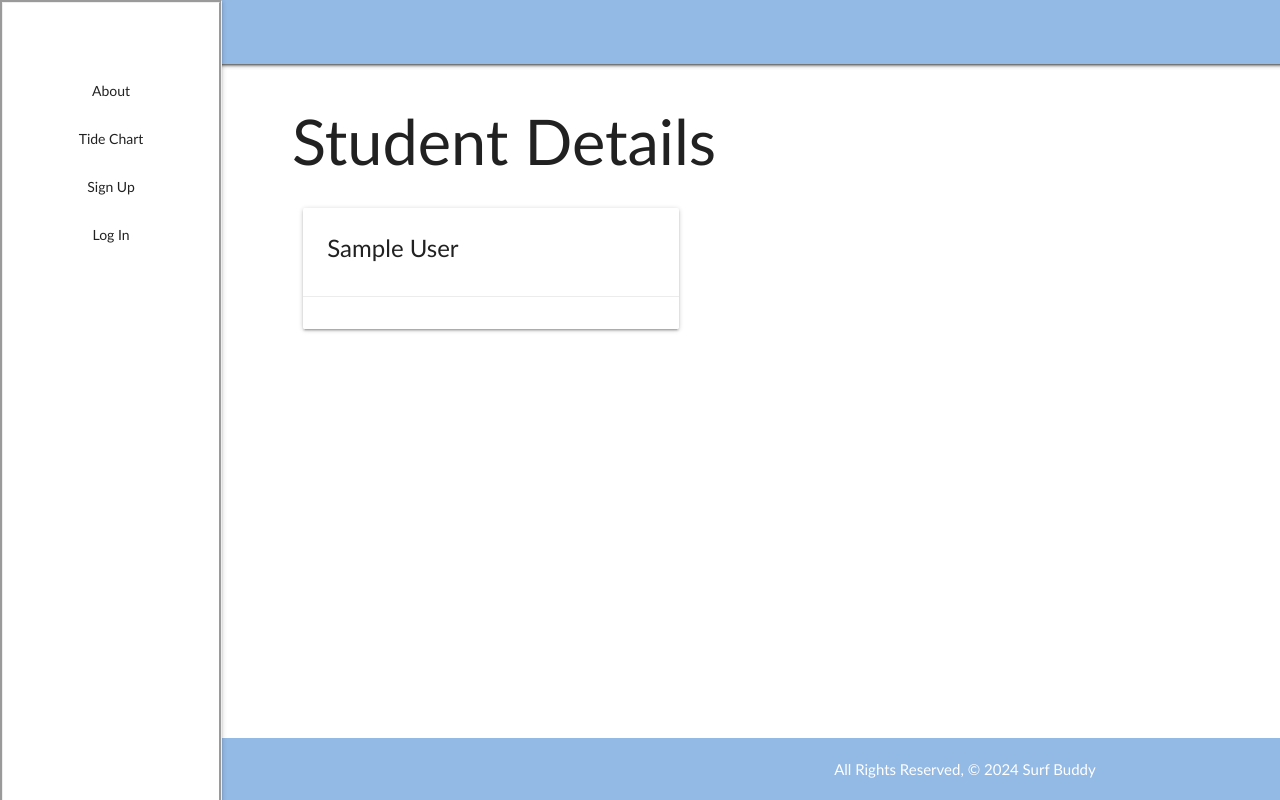
After one commit to chochristinak/swelldevs-surfbuddy, a Django app: page /students/1/ in a window 1280 px wide. The commit adds this page. Run offline with Django 5.2, Linux system fonts and the light colour scheme; tables that the repository leaves empty hold one stand-in row (values such as "Sample post").

Commit message:
Added Student Details Page and Profile Page

```diff
--- a/main_app/models.py
+++ b/main_app/models.py
@@ -26,7 +26,7 @@ LEVELS = (
 # Student Model
 class Student(models.Model):
     name = models.CharField(max_length=100)                                                        # student name
-    email = models.EmailField()                                                                     # student email
+    email = models.CharField(blank=True)                                                                    # student email
     age = models.PositiveIntegerField(validators=[MinValueValidator(5), MaxValueValidator(110)])   # student age must positive and between the ages 5-110
     level = models.CharField(                                                                      # student skill level defaults to beginner
         default=LEVELS[0],
--- a/main_app/templates/base.html
+++ b/main_app/templates/base.html
@@ -21,6 +21,8 @@
         <li><a href="{% url 'about' %}">About</a></li>
       </div>
       {% if user.is_authenticated %}
+      <li><a href="{% url 'student_detail' user.id %}">Profile Page</a></li>
+      <li><a href="{% url 'students_create' %}">Add a Student</a></li>
       <li><a href="{% url 'lessons_create' %}">Add a Lesson</a></li>
       <li><a href="{% url 'index' %}">View All Lessons</a></li>
       <li><a href="{% url 'students_index' %}">View My Lessons</a></li>
--- a/main_app/templates/lessons/detail.html
+++ b/main_app/templates/lessons/detail.html
@@ -16,8 +16,10 @@
         <div class="card-action">
           <a href="{% url 'lessons_update' lesson.id %}"><i class="material-icons">edit</i></a>
           <a href="{% url 'lessons_delete' lesson.id %}"><i class="material-icons">delete</i></a>
-
-          <a href="{% url 'students_index' %}"><i class="material-icons">add</i></a>
+          <form action="{% url 'assoc_student' lesson.id user.id %}" method="POST">
+            {% csrf_token %}
+            <button type="submit" class="btn"><i class="material-icons">add</i></button>
+          </form>
         </div>
       </div>
     </div>
--- /dev/null
+++ b/main_app/templates/main_app/student_detail.html
@@ -0,0 +1,18 @@
+{% extends 'base.html' %}
+{% block content %}
+
+<h1>Student Details</h1>
+
+<div class="row">
+  <div class="col s6 col-offset-3">
+    <div class="card">
+      <div class="card-content">
+        <span class="card-title">{{ student.name }}</span>
+      </div>
+      <div class="card-action">
+
+      </div>
+    </div>
+  </div>
+</div>
+{% endblock %}
--- a/main_app/urls.py
+++ b/main_app/urls.py
@@ -16,6 +16,8 @@ urlpatterns = [
   path('accounts/signup/', views.signup, name='signup'),
 
   path('students/', views.StudentList.as_view(), name='students_index'),
-  path('lessons/<int:lesson_id>/assoc_student/<int:student_id>/', views.assoc_student, name='assoc_student'),
+  path('students/<int:pk>/', views.StudentDetail.as_view(), name='student_detail'),
+  path('students/create/', views.StudentCreate.as_view(), name='students_create'),
+  path('lessons/<int:lesson_id>/assoc_student/<int:pk>/', views.assoc_student, name='assoc_student'),
 
 ]
--- a/main_app/views.py
+++ b/main_app/views.py
@@ -3,8 +3,10 @@ from django.shortcuts import render, redirect
 from django.views.generic.edit import CreateView, UpdateView, DeleteView
 from django.views.generic import ListView, DetailView
 from django.contrib.auth import login
+
 from django.contrib.auth.forms import UserCreationForm
 from .models import Lesson, Student
+from .forms import StudentForm
 
 
 #-------------------- Functions --------------------
@@ -53,17 +55,17 @@ def lessons_index(request):
 def lessons_details(request, lesson_id):
   lesson = Lesson.objects.get(id=lesson_id)
   students = lesson.student.all()
-
+  student_form = StudentForm()
   return render(request, 'lessons/detail.html', {
     'lesson': lesson,
-    'students': students
+    'students': students,
+    'student_form': student_form
   })
 
 def assoc_student(request, lesson_id, student_id):
-  Lesson.objects.get(id=lesson_id).student.add(student_id)
-  print('hello')
+  Lesson.objects.get(id=lesson_id).students.add(student_id)
+  print("hello")
   return redirect('/lessons', lesson_id=lesson_id)
-
 
 # Create a Lesson in the database using the CreateView Class
 class LessonCreate(CreateView):
@@ -87,8 +89,14 @@ class LessonDelete(DeleteView):
   success_url = '/lessons'
 
 #-------------------- Students --------------------
+class StudentList(ListView):
+  model = Student
 
-class StudentList(ListView):
+class StudentCreate(CreateView):
+  model = Student
+  fields = '__all__'
+
+class StudentDetail(DetailView):
   model = Student
 
 
```
Also changed, not shown: main_app/forms.py (+7 -1 lines), main_app/templates/main_app/student_form.html (added, +27 -0 lines), main_app/migrations/0003_student_email.py (added).
